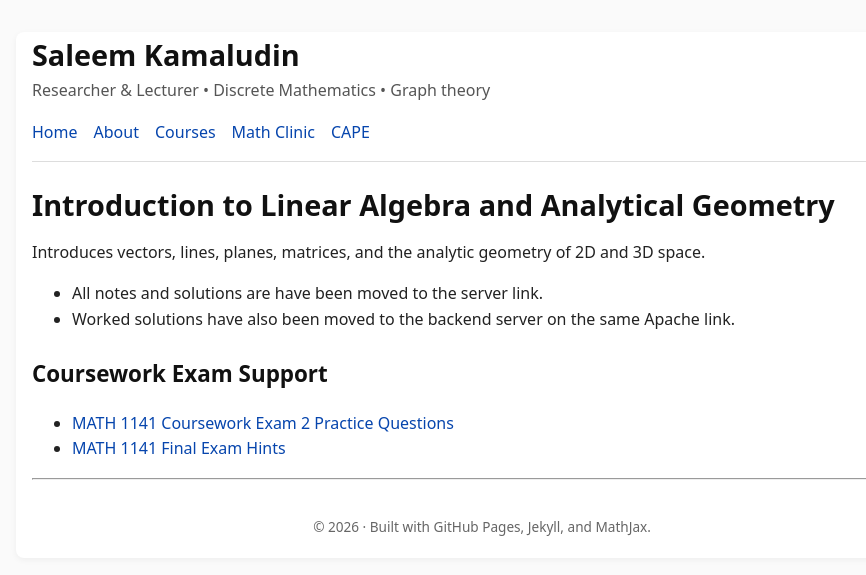
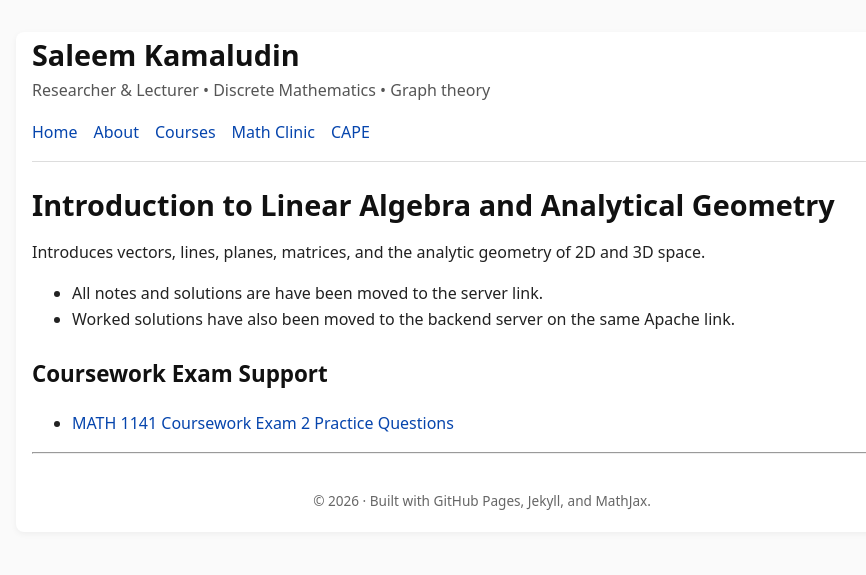
Before and after one commit to SaleemKamaludin/SaleemKamaludin.github.io, a Jekyll site: the page built from courses/intro-linear-geometry.md, in a window 1280 px wide. Shown: the top 575 px of the page, without its empty margins (158-1024 px from the left). Built offline with Jekyll 4.4.1, drawn with Linux system fonts in a browser that asks for light colours.

Commit message:
Update intro-linear-geometry.md

```diff
--- a/courses/intro-linear-geometry.md
+++ b/courses/intro-linear-geometry.md
@@ -15,4 +15,4 @@ Introduces vectors, lines, planes, matrices, and the analytic geometry of 2D and
 ## Coursework Exam Support
 
 - [MATH 1141 Coursework Exam 2 Practice Questions](/courses/math-1141-coursework-exam-2-hints/)
-- [MATH 1141 Final Exam Hints]({{ '/courses/intro-linear-geometry/final-exam-hints/' | relative_url }})
+<!-- - [MATH 1141 Final Exam Hints]({{ '/courses/intro-linear-geometry/final-exam-hints/' | relative_url }}) -->
```
